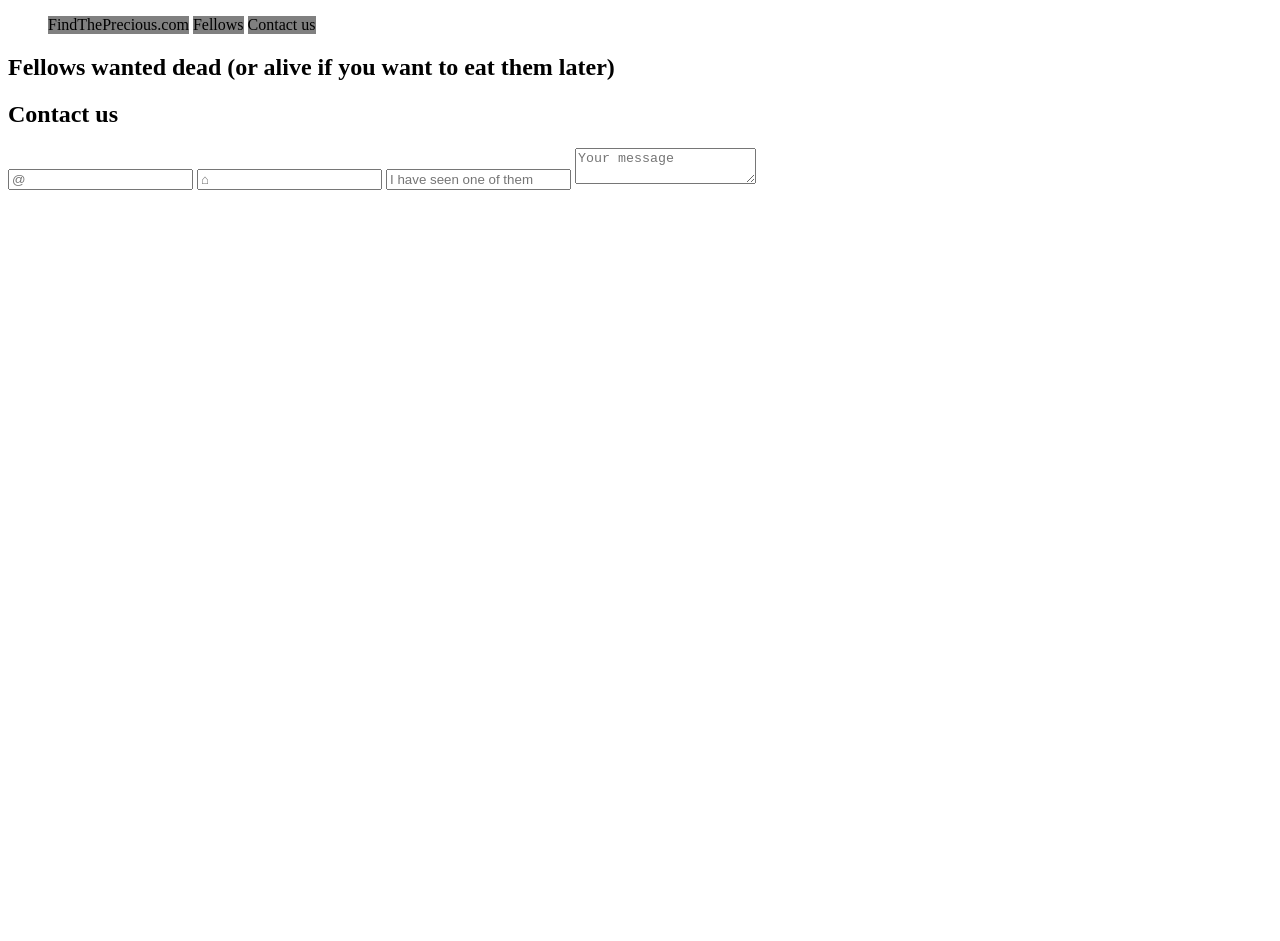
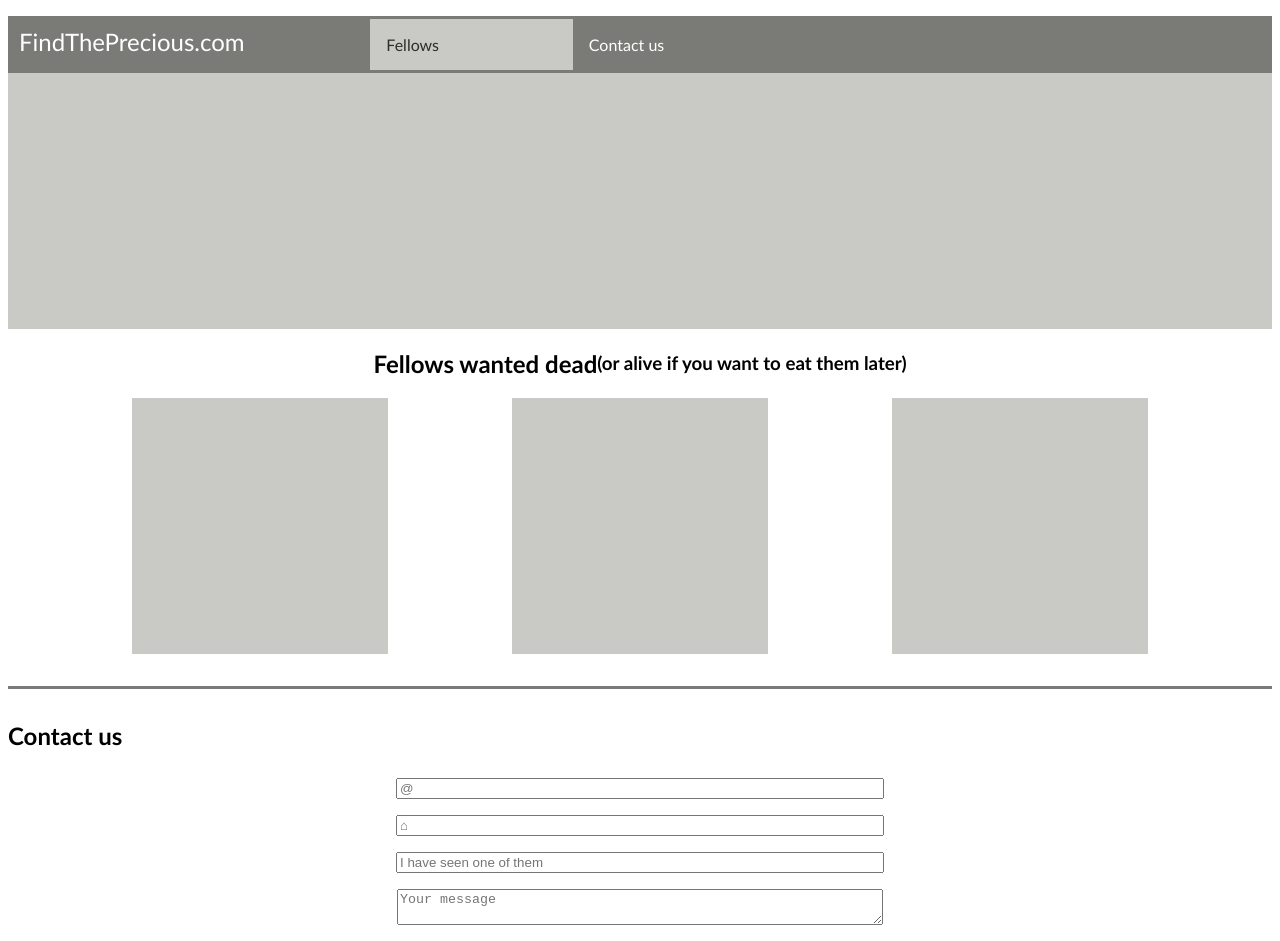
Before and after one commit to Xavilanc/new-project, a plain HTML site: page index.html in a window 1280 px wide. Before the commit the page ends 800 px from the top, so only its background shows below. Drawn offline with Linux system fonts and the light colour scheme.

Commit message:
Add index.html and style.css

```diff
--- a/index.html
+++ b/index.html
@@ -8,28 +8,31 @@
     <body>
         <nav>
             <ul>
-                <li>FindThePrecious.com</li>
-                <li>Fellows</li>
-                <li>Contact us</li>
+                <li class="Find">FindThePrecious.com</li>
+                <li class="Fellows">Fellows</li>
+                <li class="Contact">Contact us</li>
             </ul>
         </nav>
         <section>
             <div class="carousel"></div>
         </section>
-        <section>
-            <h2>Fellows wanted dead (or alive if you want to eat them later)</h2>
+        <section id="Fellowbox">
+            <h2 class="Fellowsh2">Fellows wanted dead</h2>
+            <h3>(or alive if you want to eat them later)</h3>
         </section>
-        <section>
+        <section id="article">
             <article></article>
             <article></article>
             <article></article>
         </section>
-        <form>
-            <h2>Contact us</h2>
-            <input type="email" placeholder="@">
-            <input type="text" placeholder="&#8962;">
-            <input type="text" placeholder="I have seen one of them">
-            <textarea placeholder="Your message"></textarea>
-        </form>
+        <section>
+            <h2 class="Contacth2">Contact us</h2>
+            <form id="conteneur">
+               <input class="text" type="email" placeholder="@">
+               <input class="text" type="text" placeholder="&#8962;">
+               <input class="text"   type="text" placeholder="I have seen one of them">
+               <textarea class="text" placeholder="Your message"></textarea>
+            </form>
+        </section>
     </body>
 </html>
--- a/style.css
+++ b/style.css
@@ -1,5 +1,90 @@
-ul li {
+body {
+    font-family: 'Gill Sans', 'Gill Sans MT', Calibri, 'Trebuchet MS', sans-serif;
+}
+
+ul {
+    display: flex;
+    justify-content: flex-start;
+    padding: 0rem;
+    margin-bottom: 0rem;
+    border: #7a7a77 solid 0.2rem;
+}
+
+.Find {
+    color: #ffffff;
+    width: auto;
+    padding: 0.5rem;
+    flex-grow: 1;
+    font-size: 1.5rem;
     display: inline-block;
     justify-content: space-around;
-    background-color: gray;
+    background-color: #7a7a77;
+    margin: 0rem;
 }
+
+.Fellows {
+    color: #2d2d2b;
+    width: fit-content;
+    padding: 1rem;
+    flex-grow: 1;
+    display: inline-block;
+    justify-content: space-around;
+    background-color: #c9c9c5;
+    margin: 0rem;
+}
+
+.Contact {
+    color: #ffffff;
+    padding: 1rem;
+    width: max-content;
+    flex-grow: 5;
+    font-size: 1rem;
+    display: inline-block;
+    justify-content: space-around;
+    background: #7a7a77;
+    margin: 0rem;
+}
+
+.carousel {
+    background-color: #c9c9c5;
+    padding: 8rem;
+}
+
+#Fellowbox {
+    display: flex;
+    justify-content: center;
+    align-items: center;
+}
+
+.Fellowsh2 {
+    text-align: center;
+}
+
+#article {
+    display: flex;
+    justify-content: space-evenly;
+    margin-bottom: 2rem;
+    padding-bottom: 2rem;
+    border-bottom: #7a7a77 solid 0.2rem;
+}
+
+article {
+    background-color: #c9c9c5;
+    padding: 8rem;
+}
+
+.Contacth2 {
+    text-align: left
+}
+
+#conteneur {
+    display: flex;
+    flex-direction: column;
+    align-items: center;
+    justify-content: center;
+}
+
+.text {
+    width: 30rem;
+    margin: 0.5rem;
+}
```
